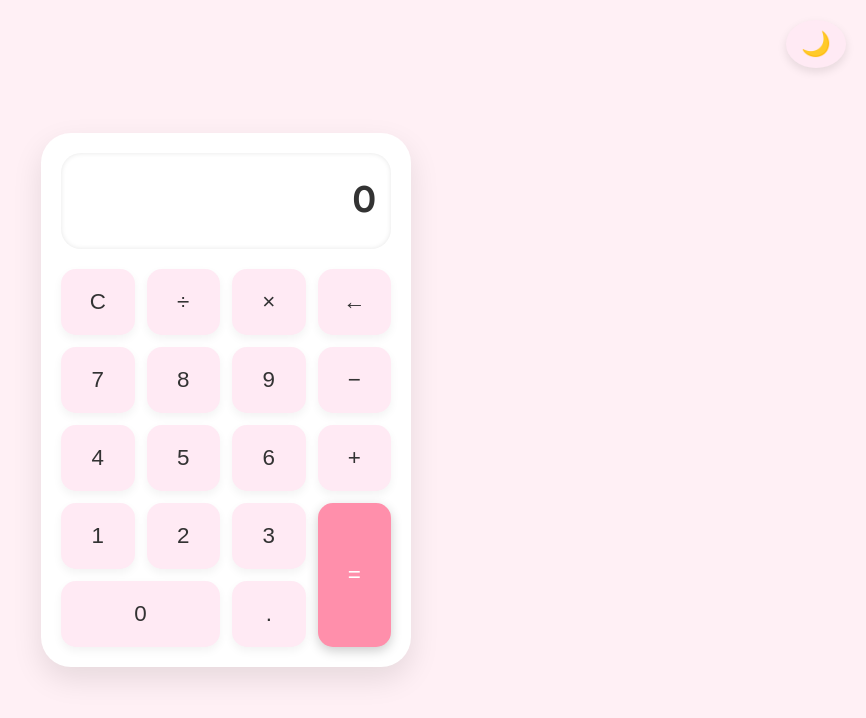
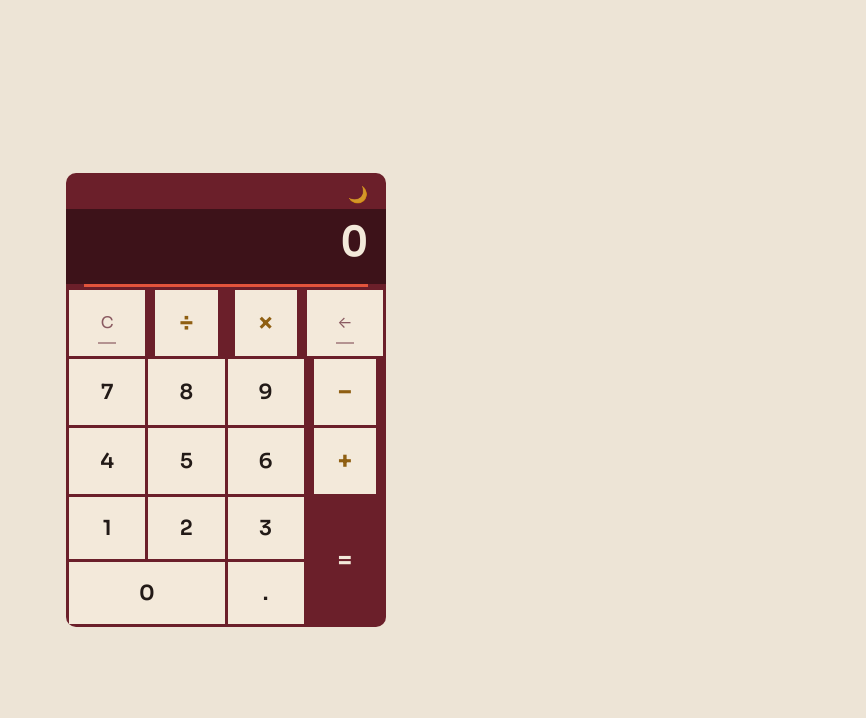
Before and after one commit to bokanigumbo/Calculator-App, a website with bundled scripts: page index.html in a window 1280 px wide. Shown: the whole page, without its empty margins (414-1280 px from the left). Built offline with nearby package versions, Linux system fonts and the light colour scheme.

Commit message:
fully changed CSS, display, utility keys, operators

```diff
--- a/index.html
+++ b/index.html
@@ -3,41 +3,51 @@
 <head>
   <meta charset="UTF-8" />
   <meta name="viewport" content="width=device-width, initial-scale=1.0"/>
-  <title>Cute Calculator</title>
-  <link href="https://fonts.googleapis.com/css2?family=Baloo+2&display=swap" rel="stylesheet" />
+  <title>Calculator</title>
+  <link href="https://fonts.googleapis.com/css2?family=Sora:wght@400;600;700&display=swap" rel="stylesheet" />
   <link rel="stylesheet" href="style.css" />
 </head>
 <body>
-  <!-- dark mode toggle -->
-  <button id="theme-toggle" aria-label="Switch to dark mode">🌙</button>
+  <div class="calculator">
 
-  <!-- calculator -->
-  <div class="calculator">
+    <!-- theme control integrated into the shell's own top edge, not a
+         floating circular button - same button element, same click
+         handler and aria-label logic in script.js, only the visual
+         container changes -->
+    <div class="frame-top">
+      <button id="theme-toggle" aria-label="Switch to dark mode">🌙</button>
+    </div>
+
     <!-- aria-live announces new results/errors to screen readers as they happen -->
     <div class="display" id="display" role="status" aria-live="polite" aria-label="Calculator display">0</div>
+
+    <!-- the coral seam - the one deliberate structural accent, separating
+         the display from the keypad rather than colouring any key -->
+    <div class="seam" aria-hidden="true"></div>
+
     <div class="buttons">
-      <button class="btn" data-action="clear" aria-label="Clear">C</button>
-      <button class="btn" data-action="append" data-value="/" aria-label="Divide">÷</button>
-      <button class="btn" data-action="append" data-value="*" aria-label="Multiply">×</button>
-      <button class="btn" data-action="backspace" aria-label="Backspace, delete last character">←</button>
+      <button class="btn util" data-action="clear" aria-label="Clear">C</button>
+      <button class="btn op" data-action="append" data-value="/" aria-label="Divide">÷</button>
+      <button class="btn op" data-action="append" data-value="*" aria-label="Multiply">×</button>
+      <button class="btn util" data-action="backspace" aria-label="Backspace, delete last character">←</button>
 
-      <button class="btn" data-action="append" data-value="7">7</button>
-      <button class="btn" data-action="append" data-value="8">8</button>
-      <button class="btn" data-action="append" data-value="9">9</button>
-      <button class="btn" data-action="append" data-value="-" aria-label="Subtract">−</button>
+      <button class="btn num" data-action="append" data-value="7">7</button>
+      <button class="btn num" data-action="append" data-value="8">8</button>
+      <button class="btn num" data-action="append" data-value="9">9</button>
+      <button class="btn op" data-action="append" data-value="-" aria-label="Subtract">−</button>
 
-      <button class="btn" data-action="append" data-value="4">4</button>
-      <button class="btn" data-action="append" data-value="5">5</button>
-      <button class="btn" data-action="append" data-value="6">6</button>
-      <button class="btn" data-action="append" data-value="+" aria-label="Add">+</button>
+      <button class="btn num" data-action="append" data-value="4">4</button>
+      <button class="btn num" data-action="append" data-value="5">5</button>
+      <button class="btn num" data-action="append" data-value="6">6</button>
+      <button class="btn op" data-action="append" data-value="+" aria-label="Add">+</button>
 
-      <button class="btn" data-action="append" data-value="1">1</button>
-      <button class="btn" data-action="append" data-value="2">2</button>
-      <button class="btn" data-action="append" data-value="3">3</button>
+      <button class="btn num" data-action="append" data-value="1">1</button>
+      <button class="btn num" data-action="append" data-value="2">2</button>
+      <button class="btn num" data-action="append" data-value="3">3</button>
       <button class="btn equal" data-action="calculate" aria-label="Equals">=</button>
 
-      <button class="btn zero" data-action="append" data-value="0">0</button>
-      <button class="btn" data-action="append" data-value="." aria-label="Decimal point">.</button>
+      <button class="btn num zero" data-action="append" data-value="0">0</button>
+      <button class="btn num" data-action="append" data-value="." aria-label="Decimal point">.</button>
     </div>
   </div>
 
--- a/script.js
+++ b/script.js
@@ -14,6 +14,11 @@ const toggleBtn = document.getElementById("theme-toggle");
 
 function render(state) {
   displayEl.textContent = state.expression;
+  // purely presentational: input-state.js already tracks justCalculated
+  // as part of its state - reading it here to render a completed result
+  // slightly bolder than live-typed input adds no new state and changes
+  // no calculator behaviour at all
+  displayEl.classList.toggle("result", state.justCalculated);
 }
 
 const inputState = InputState.createInputState({
--- a/style.css
+++ b/style.css
@@ -1,124 +1,218 @@
-/* the Baloo 2 font is loaded via a <link> tag in index.html, not an
-   @import here - a link tag lets the browser discover and fetch it in
-   parallel with everything else; an @import forces a slower, blocking,
-   sequential fetch after this stylesheet itself loads. having both (as
-   this file used to) meant it was being requested twice for no benefit. */
+/* ===== calculator =====
+   one integrated object: a solid-coloured shell, a dark inset display,
+   and a keypad of flat, connected regions - not a rounded card holding a
+   collection of individually-shadowed floating buttons.
+
+   colour has exactly five roles, each used once: the shell/equals share
+   one colour (oxblood), the display is a dark variant of that same
+   colour family, keys and display text share a warm neutral (ecru/cream),
+   operator glyphs get one accent (mustard), and coral is reserved
+   entirely for focus rings and the one structural seam below the
+   display - never a key fill.
+*/
 
 :root {
-  --bg: #fff0f5;
-  --display-bg: #fff;
-  --button-bg: #ffeaf4;
-  --button-hover: #ffd6e8;
-  --text: #333;
-  --equal: #ff8fab;
-  --equal-hover: #ff6d8b;
+  --shell: #6B1F2A;        /* the object's own colour - also equals' fill */
+  --display-bg: #3D1219;   /* a darker variant of the shell - the "screen" */
+  --key-bg: #F3E9DA;       /* warm ecru - numbers, operators and utility keys all share this */
+  --key-bg-active: #E4D5BF;/* pressed-state contrast shift, not a lift */
+  --ink: #221A17;          /* primary text on ecru */
+  --cream: #F3E9DA;        /* text on dark surfaces (display, equals) */
+  --operator: #8F5F12;     /* mustard - operator glyphs ONLY, never a fill. deliberately deeper than a lighter gold: checked against --key-bg and the lighter tone only reached 2.48:1, below even WCAG's relaxed large-bold-text threshold of 3:1 - this reaches 4.58:1 */
+  --utility-ink: #8A5A61;  /* muted rose-oxblood - utility key text, the colour half of its two-part signal */
+  --seam: #E2543C;         /* coral - focus rings + the one seam, nowhere else */
+
+  --font: "Sora", -apple-system, BlinkMacSystemFont, "Segoe UI", sans-serif;
 }
 
 body.dark {
-  --bg: #2c2c38;
-  --display-bg: #3a3a4a;
-  --button-bg: #5a5a70;
-  --button-hover: #777799;
-  --text: #fefefe;
-  --equal: #ff709a;
-  --equal-hover: #ff4e7a;
+  --shell: #1C1412;
+  --display-bg: #120909;
+  --key-bg: #3A2C27;
+  --key-bg-active: #4A3A33;
+  --ink: #F3E9DA;
+  --cream: #F3E9DA;
+  --operator: #D9A62E;
+  --utility-ink: #C79098;
+  --seam: #E2543C;
 }
+
+* { box-sizing: border-box; }
 
 body {
   margin: 0;
-  background: var(--bg);
-  font-family: 'Baloo 2', cursive;
+  background: #EDE4D6;
+  font-family: var(--font);
   display: flex;
-  flex-direction: column;
   align-items: center;
   justify-content: center;
-  height: 100vh;
-  transition: background 0.3s ease;
+  min-height: 100vh;
+  transition: background 0.2s ease;
+}
+
+body.dark { background: #0D0908; }
+
+/* ===== the shell - one solid object, small confident radius, no card
+   shadow floating it above the page ===== */
+.calculator {
+  background: var(--shell);
+  border-radius: 10px;
+  width: min(320px, calc(100vw - 32px));
+  overflow: hidden;
+  transition: background 0.2s ease;
+}
+
+/* ===== theme control - integrated into the shell's own top edge, not a
+   floating circular bubble. flush, small, quiet until you look for it. ===== */
+.frame-top {
+  display: flex;
+  justify-content: flex-end;
+  padding: 8px 10px 0;
 }
 
 #theme-toggle {
-  position: absolute;
-  top: 20px;
-  right: 20px;
-  background: var(--button-bg);
-  color: var(--text);
+  background: none;
   border: none;
-  font-size: 1.5rem;
-  padding: 10px 15px;
-  border-radius: 50%;
+  color: var(--cream);
+  opacity: 0.7;
+  font-size: 1rem;
+  line-height: 1;
+  padding: 6px 8px;
   cursor: pointer;
-  transition: background 0.2s;
-  box-shadow: 0 4px 10px rgba(0,0,0,0.1);
+  border-radius: 4px;
+}
+#theme-toggle:hover { opacity: 1; }
+#theme-toggle:active { transform: scale(0.92); }
+
+/* ===== display - a dark, recessed screen, the one thing the eye should
+   land on first. deliberately NOT the same surface as the keys. ===== */
+.display {
+  background: var(--display-bg);
+  color: var(--cream);
+  text-align: right;
+  font-size: 2.6rem;
+  font-weight: 600;
+  font-variant-numeric: tabular-nums;
+  padding: 0.4rem 1.1rem 1rem;
+  overflow-x: auto;
+  white-space: nowrap;
+  transition: background 0.2s ease;
 }
 
-#theme-toggle:hover {
-  background: var(--button-hover);
+/* the display renders slightly bolder when showing a completed result
+   rather than live-typed input - using input-state.js's existing
+   justCalculated flag purely at the styling layer, no new state */
+.display.result { font-weight: 700; }
+
+/* ===== the seam - coral's ONLY appearance besides focus rings. a
+   deliberate structural line between the screen and the keypad, not a
+   plain margin. ===== */
+.seam {
+  height: 3px;
+  background: var(--seam);
+  margin: 0 1.1rem;
 }
 
-.calculator {
-  background: var(--display-bg);
-  border-radius: 30px;
-  box-shadow: 0 12px 30px rgba(0, 0, 0, 0.1);
-  width: min(330px, calc(100vw - 40px));
-  overflow: hidden;
-  padding: 20px;
-  transition: background 0.3s ease;
-}
-
-.display {
-  background: var(--display-bg);
-  color: var(--text);
-  text-align: right;
-  font-size: 2.5rem;
-  padding: 1rem;
-  border-radius: 20px;
-  margin-bottom: 20px;
-  font-weight: 600;
-  box-shadow: inset 0 0 5px rgba(0,0,0,0.1);
-}
-
+/* ===== the keypad - flat regions of one surface, separated by the
+   shell's own colour as the gap between them, not individual shadows ===== */
 .buttons {
   display: grid;
   grid-template-columns: repeat(4, 1fr);
-  gap: 12px;
+  gap: 3px;
+  padding: 3px;
 }
 
 .btn {
-  font-size: 1.4rem;
-  padding: 20px;
+  font-family: inherit;
+  font-size: 1.3rem;
+  font-weight: 600;
+  padding: 18px 0;
   border: none;
-  border-radius: 15px;
-  background: var(--button-bg);
-  color: var(--text);
+  border-radius: 0;
+  background: var(--key-bg);
+  color: var(--ink);
   cursor: pointer;
-  transition: all 0.2s ease;
-  box-shadow: 0 4px 10px rgba(0, 0, 0, 0.05);
+  transition: background 0.08s ease, transform 0.08s ease;
 }
 
-.btn:hover {
-  background: var(--button-hover);
-  transform: translateY(-2px);
+/* numbers and operators share the exact same fill - the only difference
+   is the operator glyph's own colour, weight and size, plus its narrower
+   footprint (below). no hover-lift, ever - press states are inset only. */
+.btn:active {
+  background: var(--key-bg-active);
+  transform: scale(0.97);
 }
 
-.equal {
-  background: var(--equal);
-  color: white;
-  grid-row: span 2;
-  box-shadow: 0 4px 12px rgba(0,0,0,0.2);
+/* ===== operators: distinguished by proportion and glyph, not fill.
+   inset horizontally within their own grid cell so the shell colour
+   shows through as a frame around them - a real geometric asymmetry
+   that survives being photocopied in black and white, not just colour
+   coding. ===== */
+.btn.op {
+  margin: 0 7px;
+  color: var(--operator);
+  font-size: 1.5rem;
+  font-weight: 700;
 }
 
-.equal:hover {
-  background: var(--equal-hover);
+/* ===== utility keys: two independent signals, not colour alone -
+   muted rose-oxblood text (colour) AND smaller/lighter weight plus an
+   underline rule (shape), so the category still reads correctly in
+   grayscale or for anyone who can't distinguish the colour at all ===== */
+.btn.util {
+  color: var(--utility-ink);
+  font-size: 1rem;
+  font-weight: 400;
+  position: relative;
+}
+.btn.util::after {
+  content: "";
+  position: absolute;
+  left: 50%;
+  bottom: 12px;
+  transform: translateX(-50%);
+  width: 18px;
+  height: 2px;
+  background: var(--utility-ink);
+  opacity: 0.6;
 }
 
-.zero {
-  grid-column: span 2;
+/* ===== equals: the one solid saturated key on the whole board. it
+   shares the shell's own colour (echoing the display, which is a dark
+   variant of the same family) rather than introducing a brighter
+   competing accent - hierarchy comes from being the one dark block in a
+   light keypad plus its existing size, not from being the loudest
+   colour on screen. it's smaller in area than the display and sits
+   below it, so it never competes with the display for first-glance
+   attention. ===== */
+.btn.equal {
+  background: var(--shell);
+  color: var(--cream);
+  grid-row: span 2;
+  font-size: 1.5rem;
+  font-weight: 700;
+}
+.btn.equal:active {
+  background: var(--display-bg);
+  transform: scale(0.97);
 }
 
-/* visible keyboard focus - the hover state alone doesn't show up for
-   keyboard/switch users tabbing through the buttons */
+.btn.zero { grid-column: span 2; }
+
+/* ===== keyboard focus - coral's other appearance. never removed. ===== */
 .btn:focus-visible,
 #theme-toggle:focus-visible {
-  outline: 3px solid var(--equal);
-  outline-offset: 2px;
+  outline: 3px solid var(--seam);
+  outline-offset: -3px;
+  position: relative;
+  z-index: 1;
 }
+
+/* ===== responsive - tighten spacing first, never shrink text or touch
+   targets below a comfortable size ===== */
+@media (max-width: 360px) {
+  .calculator { width: calc(100vw - 20px); }
+  .display { font-size: 2.1rem; padding: 0.3rem 0.9rem 0.8rem; }
+  .btn { padding: 15px 0; font-size: 1.15rem; }
+  .btn.op { margin: 0 5px; font-size: 1.3rem; }
+}
```
